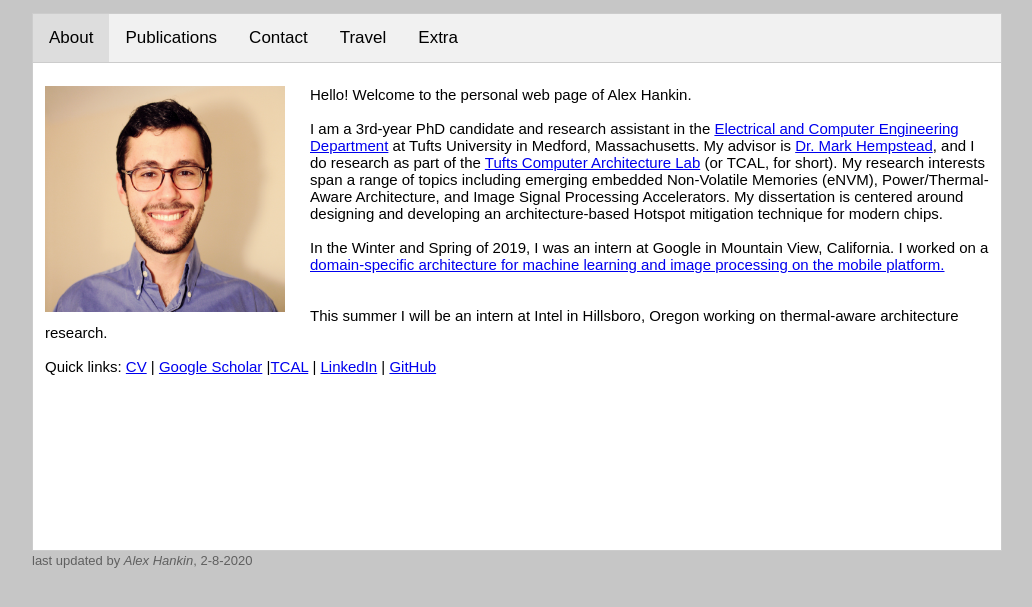
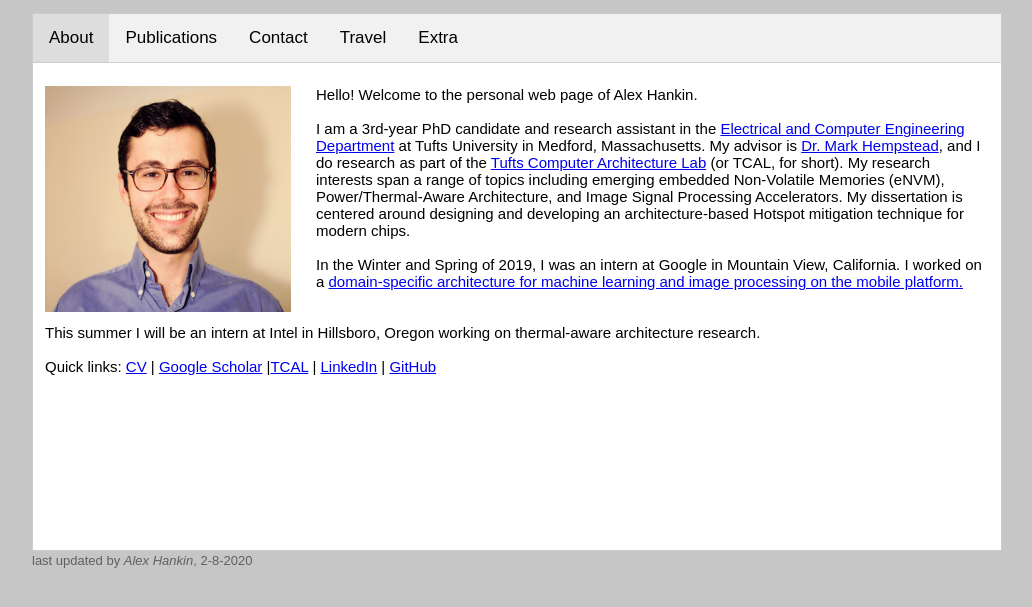
Before and after one commit to hankin0/hankin0.github.io, a Jekyll site: the page built from index.html, in a window 1280 px wide. Shown: the top 607 px of the page, without its empty margins (123-1155 px from the left). Built offline with Jekyll 4.4.1, drawn with Linux system fonts in a browser that asks for light colours.

Commit message:
change image size

```diff
--- a/index.html
+++ b/index.html
@@ -16,7 +16,7 @@
       <!-- "About" tab -->
       <div id="About" class="tabcontent">
       <br>
-        <img class="ex2" src="images/Alex_edit_crop_scaled.png" width='240' height='226' align="left">
+        <img class="ex2" src="images/Alex_edit_crop_scaled.png" width='246' height='226' align="left">
 	    Hello! Welcome to the personal web page of Alex Hankin.<br><br>
 	    I am a 3rd-year PhD candidate and research assistant in the <a
             href="https://engineering.tufts.edu/ece/">Electrical and Computer Engineering
```
